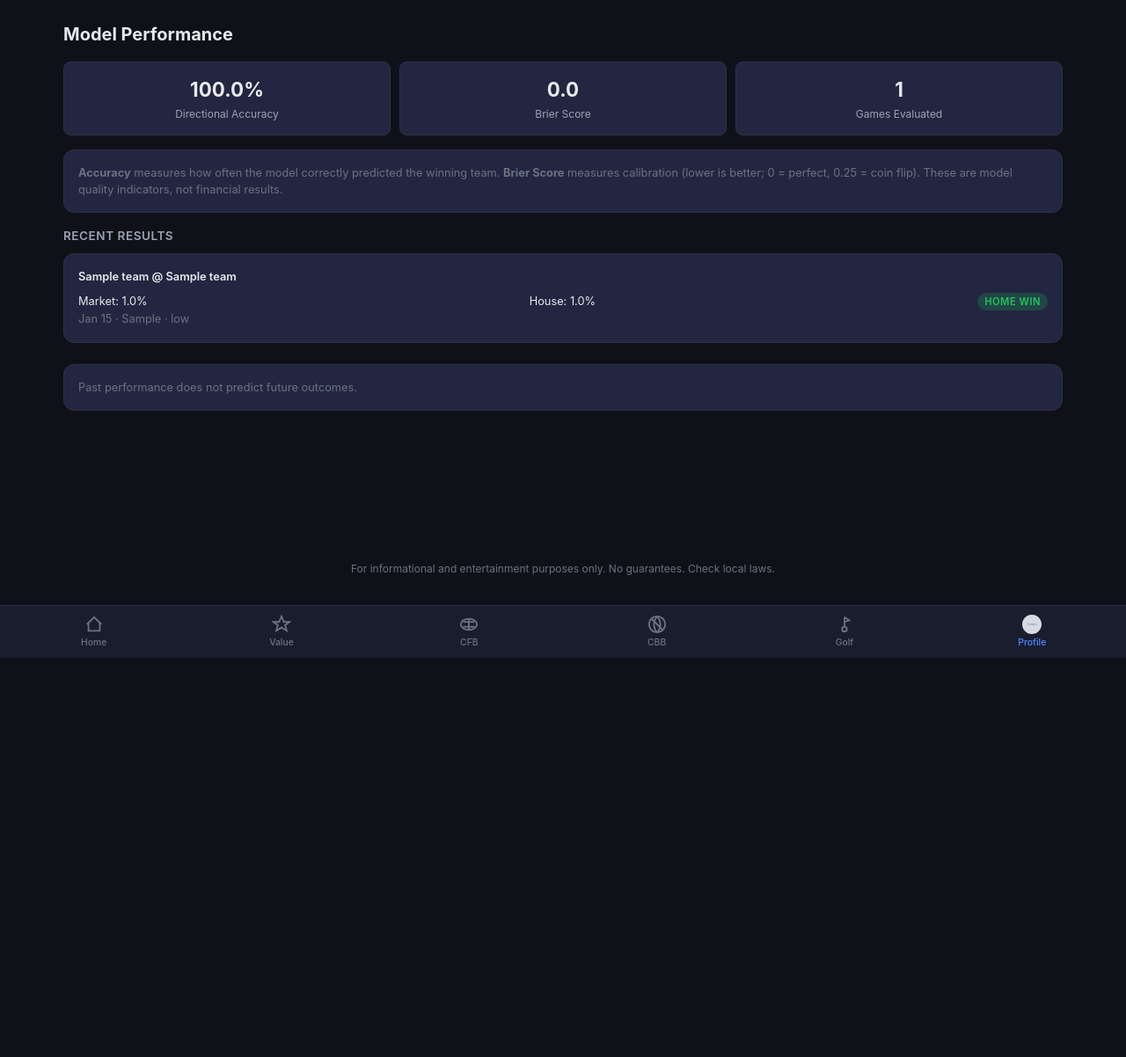
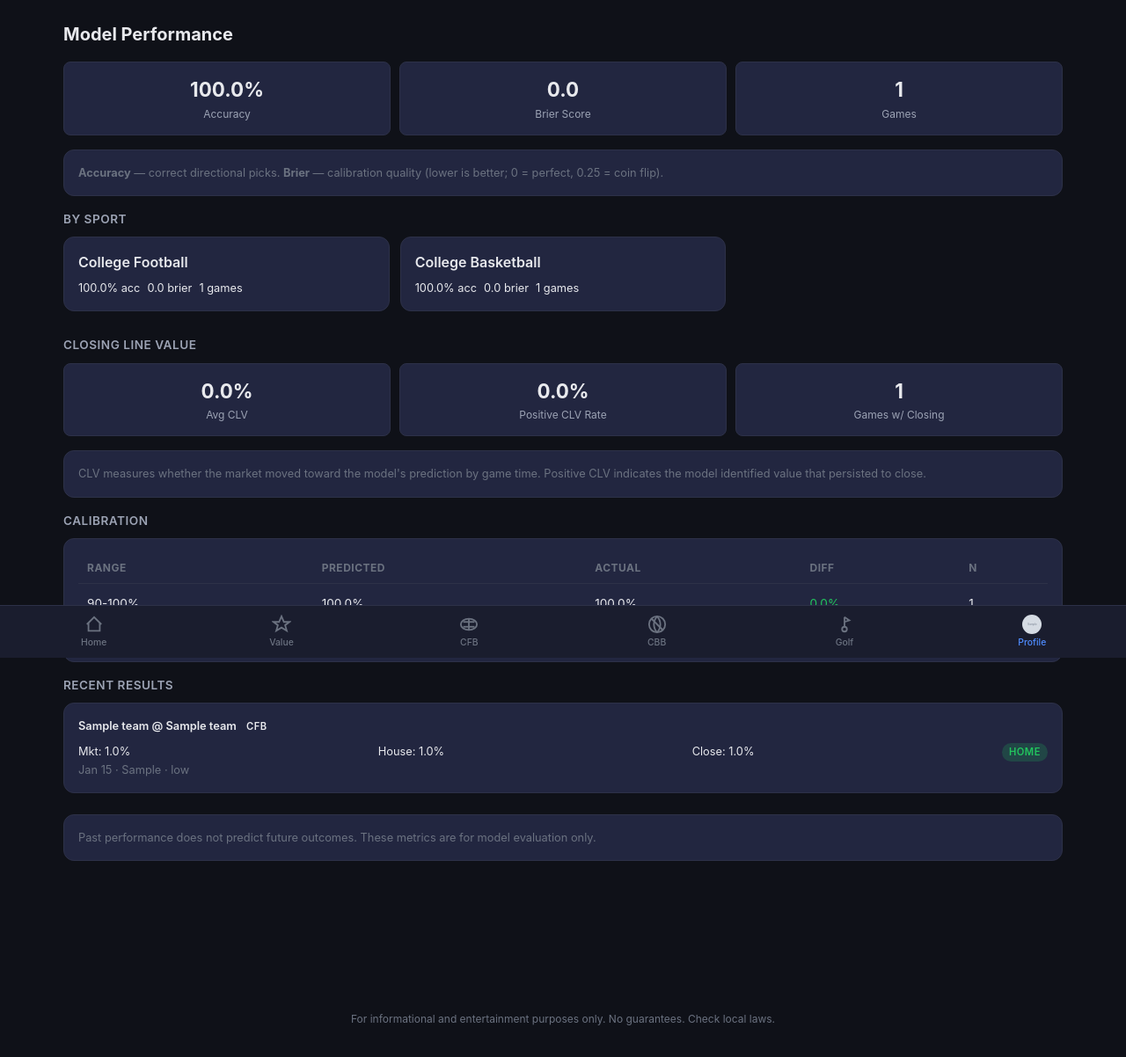
Before and after one commit to djenkins452/brotherwillies, a Django app: page /profile/performance/ in a window 1280 px wide. Shown: the part 52-1254 px from the top of the page at 88% size. Before the commit the page ends 800 px from the top, so only its background shows below. Run offline with Django 5.2, Linux system fonts and the light colour scheme; a user stored in the database is signed in; tables that the repository leaves empty hold one stand-in row (values such as "Sample post"); grey boxes marked "Sample" are stand-in pictures.

Commit message:
Add productive analytics pipeline: snapshots, outcomes, scores, CLV
Wire up the full analytics loop: capture model predictions before games,
store scores from APIs, resolve outcomes after completion, and display
comprehensive performance metrics (accuracy by sport, calibration, CLV).

Co-Authored-By: Claude Opus 4.6 <noreply@anthropic.com>

```diff
--- a/apps/accounts/views.py
+++ b/apps/accounts/views.py
@@ -311,32 +311,106 @@ def my_stats_view(request):
 
 @login_required
 def performance_view(request):
-    snapshots = ModelResultSnapshot.objects.filter(
-        final_outcome__isnull=False
-    ).order_by('-captured_at')[:50]
+    all_snaps = list(
+        ModelResultSnapshot.objects.filter(
+            final_outcome__isnull=False
+        ).select_related('game', 'cbb_game').order_by('-captured_at')
+    )
 
-    correct = 0
-    total = 0
-    brier_sum = 0
-    for snap in snapshots:
-        total += 1
-        predicted_home = snap.house_prob > 0.5
-        actual_home = snap.final_outcome
-        if predicted_home == actual_home:
-            correct += 1
-        brier_sum += (snap.house_prob - (1.0 if actual_home else 0.0)) ** 2
+    cfb_snaps = [s for s in all_snaps if s.game_id is not None]
+    cbb_snaps = [s for s in all_snaps if s.cbb_game_id is not None]
 
-    accuracy = round((correct / total) * 100, 1) if total > 0 else 0
-    brier = round(brier_sum / total, 3) if total > 0 else 0
+    now = timezone.now()
+    snaps_7d = [s for s in all_snaps if s.captured_at >= now - timedelta(days=7)]
+    snaps_30d = [s for s in all_snaps if s.captured_at >= now - timedelta(days=30)]
 
     return render(request, 'accounts/performance.html', {
-        'snapshots': snapshots,
-        'accuracy': accuracy,
-        'brier_score': brier,
-        'total_games': total,
+        'overall': _compute_metrics(all_snaps),
+        'cfb': _compute_metrics(cfb_snaps),
+        'cbb': _compute_metrics(cbb_snaps),
+        'last_7d': _compute_metrics(snaps_7d),
+        'last_30d': _compute_metrics(snaps_30d),
+        'calibration': _compute_calibration(all_snaps),
+        'clv': _compute_clv(all_snaps),
+        'recent_snapshots': all_snaps[:50],
         'help_key': 'performance',
         'nav_active': 'profile',
     })
 
 
+def _compute_metrics(snapshots):
+    correct = 0
+    total = 0
+    brier_sum = 0.0
+    for s in snapshots:
+        total += 1
+        predicted_home = s.house_prob > 0.5
+        if predicted_home == s.final_outcome:
+            correct += 1
+        brier_sum += (s.house_prob - (1.0 if s.final_outcome else 0.0)) ** 2
+    return {
+        'count': total,
+        'accuracy': round((correct / total) * 100, 1) if total else 0,
+        'brier': round(brier_sum / total, 3) if total else 0,
+    }
+
+
+def _compute_calibration(snapshots):
+    ranges = [
+        ('50-60%', 0.50, 0.60),
+        ('60-70%', 0.60, 0.70),
+        ('70-80%', 0.70, 0.80),
+        ('80-90%', 0.80, 0.90),
+        ('90-100%', 0.90, 1.01),
+    ]
+    buckets = {label: {'preds': [], 'actuals': []} for label, _, _ in ranges}
+    for s in snapshots:
+        # Use the favored-side probability for calibration
+        prob = s.house_prob if s.house_prob >= 0.5 else 1.0 - s.house_prob
+        actual = s.final_outcome if s.house_prob >= 0.5 else not s.final_outcome
+        for label, lo, hi in ranges:
+            if lo <= prob < hi:
+                buckets[label]['preds'].append(prob)
+                buckets[label]['actuals'].append(1 if actual else 0)
+                break
+    result = []
+    for label, _, _ in ranges:
+        b = buckets[label]
+        if b['actuals']:
+            avg_pred = sum(b['preds']) / len(b['preds']) * 100
+            actual_rate = sum(b['actuals']) / len(b['actuals']) * 100
+            result.append({
+                'bucket': label,
+                'count': len(b['actuals']),
+                'avg_prediction': round(avg_pred, 1),
+                'actual_rate': round(actual_rate, 1),
+                'diff': round(actual_rate - avg_pred, 1),
+            })
+    return result
+
+
+def _compute_clv(snapshots):
+    with_closing = [s for s in snapshots if s.closing_market_prob is not None]
+    if not with_closing:
+        return {'count': 0, 'avg_clv': 0, 'positive_clv_pct': 0}
+
+    clv_sum = 0.0
+    positive = 0
+    for s in with_closing:
+        # CLV = did the market move toward the model's prediction?
+        initial_edge = abs(s.house_prob - s.market_prob)
+        closing_edge = abs(s.house_prob - s.closing_market_prob)
+        clv = initial_edge - closing_edge  # positive = market moved toward model
+        clv_sum += clv
+        if clv > 0:
+            positive += 1
+
+    count = len(with_closing)
+    return {
+        'count': count,
+        'avg_clv': round((clv_sum / count) * 100, 2),
+        'positive_clv_pct': round((positive / count) * 100, 1),
+    }
+
+
 from django.db import models
--- a/apps/cbb/models.py
+++ b/apps/cbb/models.py
@@ -38,6 +38,8 @@ class Game(models.Model):
     tipoff = models.DateTimeField()
     neutral_site = models.BooleanField(default=False)
     status = models.CharField(max_length=10, choices=STATUS_CHOICES, default='scheduled')
+    home_score = models.IntegerField(null=True, blank=True)
+    away_score = models.IntegerField(null=True, blank=True)
 
     class Meta:
         ordering = ['tipoff']
--- a/apps/cfb/models.py
+++ b/apps/cfb/models.py
@@ -38,6 +38,8 @@ class Game(models.Model):
     kickoff = models.DateTimeField()
     neutral_site = models.BooleanField(default=False)
     status = models.CharField(max_length=10, choices=STATUS_CHOICES, default='scheduled')
+    home_score = models.IntegerField(null=True, blank=True)
+    away_score = models.IntegerField(null=True, blank=True)
 
     class Meta:
         ordering = ['kickoff']
--- a/apps/datahub/management/commands/refresh_data.py
+++ b/apps/datahub/management/commands/refresh_data.py
@@ -34,6 +34,8 @@ class Command(BaseCommand):
                 call_command('ingest_odds', sport=sport, force=True)
                 if has_injuries:
                     call_command('ingest_injuries', sport=sport, force=True)
+                call_command('capture_snapshots', sport=sport)
+                call_command('resolve_outcomes', sport=sport)
                 self.stdout.write(self.style.SUCCESS(f'{sport} done'))
             except Exception as e:
                 self.stdout.write(self.style.WARNING(f'{sport} failed: {e}'))
--- a/static/css/style.css
+++ b/static/css/style.css
@@ -233,6 +233,7 @@ a:hover {
 .badge-red { background: rgba(239,68,68,0.2); color: var(--red); }
 .badge-yellow { background: rgba(234,179,8,0.2); color: var(--yellow); }
 .badge-blue { background: rgba(79,140,255,0.2); color: var(--accent); }
+.badge-gray { background: rgba(156,163,180,0.2); color: var(--text-secondary); }
 .badge-fav {
     background: rgba(234,179,8,0.15);
     color: var(--yellow);
@@ -385,6 +386,10 @@ select.form-control {
 }
 
 /* ========== Tables (card style on mobile) ========== */
+.table-wrap {
+    overflow-x: auto;
+    -webkit-overflow-scrolling: touch;
+}
 .data-table {
     width: 100%;
     border-collapse: collapse;
@@ -491,6 +496,8 @@ select.form-control {
 /* ========== Utility ========== */
 .text-center { text-align: center; }
 .text-muted { color: var(--text-muted); }
+.text-green { color: var(--green); }
+.text-red { color: var(--red); }
 .text-sm { font-size: 0.8rem; }
 .mt-1 { margin-top: 8px; }
 .mt-2 { margin-top: 16px; }
@@ -608,6 +615,14 @@ select.form-control {
 .game-card .vs {
     color: var(--text-muted);
     font-size: 0.75rem;
+}
+.game-score {
+    font-weight: 700;
+    margin-left: 6px;
+    padding: 2px 6px;
+    background: rgba(255,255,255,0.08);
+    border-radius: 4px;
+    font-size: 0.95em;
 }
 .game-card .game-meta {
     display: flex;
--- a/templates/accounts/performance.html
+++ b/templates/accounts/performance.html
@@ -4,49 +4,169 @@
 {% block content %}
 <h1 class="page-title">Model Performance</h1>
 
+<!-- Overall -->
 <div class="stat-grid">
     <div class="stat-tile">
-        <div class="stat-value">{{ accuracy }}%</div>
-        <div class="stat-label">Directional Accuracy</div>
+        <div class="stat-value">{{ overall.accuracy }}%</div>
+        <div class="stat-label">Accuracy</div>
     </div>
     <div class="stat-tile">
-        <div class="stat-value">{{ brier_score }}</div>
+        <div class="stat-value">{{ overall.brier }}</div>
         <div class="stat-label">Brier Score</div>
     </div>
     <div class="stat-tile">
-        <div class="stat-value">{{ total_games }}</div>
-        <div class="stat-label">Games Evaluated</div>
+        <div class="stat-value">{{ overall.count }}</div>
+        <div class="stat-label">Games</div>
     </div>
 </div>
 
 <div class="card mb-2">
     <p class="text-sm text-muted">
-        <strong>Accuracy</strong> measures how often the model correctly predicted the winning team.
-        <strong>Brier Score</strong> measures calibration (lower is better; 0 = perfect, 0.25 = coin flip).
-        These are model quality indicators, not financial results.
+        <strong>Accuracy</strong> — correct directional picks.
+        <strong>Brier</strong> — calibration quality (lower is better; 0 = perfect, 0.25 = coin flip).
     </p>
 </div>
 
+<!-- Sport breakdown -->
+{% if cfb.count > 0 or cbb.count > 0 %}
+<p class="section-title mt-2">By Sport</p>
+<div class="card-grid">
+    {% if cfb.count > 0 %}
+    <div class="card">
+        <div class="card-title">College Football</div>
+        <div class="gap-row text-sm">
+            <span>{{ cfb.accuracy }}% acc</span>
+            <span>{{ cfb.brier }} brier</span>
+            <span>{{ cfb.count }} games</span>
+        </div>
+    </div>
+    {% endif %}
+    {% if cbb.count > 0 %}
+    <div class="card">
+        <div class="card-title">College Basketball</div>
+        <div class="gap-row text-sm">
+            <span>{{ cbb.accuracy }}% acc</span>
+            <span>{{ cbb.brier }} brier</span>
+            <span>{{ cbb.count }} games</span>
+        </div>
+    </div>
+    {% endif %}
+</div>
+{% endif %}
+
+<!-- Trends -->
+{% if last_7d.count > 0 or last_30d.count > 0 %}
+<p class="section-title mt-2">Recent Trends</p>
+<div class="card-grid">
+    {% if last_7d.count > 0 %}
+    <div class="card">
+        <div class="card-title">Last 7 Days</div>
+        <div class="gap-row text-sm">
+            <span>{{ last_7d.accuracy }}% acc</span>
+            <span>{{ last_7d.brier }} brier</span>
+            <span>{{ last_7d.count }} games</span>
+        </div>
+    </div>
+    {% endif %}
+    {% if last_30d.count > 0 %}
+    <div class="card">
+        <div class="card-title">Last 30 Days</div>
+        <div class="gap-row text-sm">
+            <span>{{ last_30d.accuracy }}% acc</span>
+            <span>{{ last_30d.brier }} brier</span>
+            <span>{{ last_30d.count }} games</span>
+        </div>
+    </div>
+    {% endif %}
+</div>
+{% endif %}
+
+<!-- CLV -->
+{% if clv.count > 0 %}
+<p class="section-title mt-2">Closing Line Value</p>
+<div class="stat-grid">
+    <div class="stat-tile">
+        <div class="stat-value {% if clv.avg_clv > 0 %}text-green{% elif clv.avg_clv < 0 %}text-red{% endif %}">{{ clv.avg_clv }}%</div>
+        <div class="stat-label">Avg CLV</div>
+    </div>
+    <div class="stat-tile">
+        <div class="stat-value">{{ clv.positive_clv_pct }}%</div>
+        <div class="stat-label">Positive CLV Rate</div>
+    </div>
+    <div class="stat-tile">
+        <div class="stat-value">{{ clv.count }}</div>
+        <div class="stat-label">Games w/ Closing</div>
+    </div>
+</div>
+<div class="card mb-2">
+    <p class="text-sm text-muted">
+        CLV measures whether the market moved toward the model's prediction by game time.
+        Positive CLV indicates the model identified value that persisted to close.
+    </p>
+</div>
+{% endif %}
+
+<!-- Calibration -->
+{% if calibration %}
+<p class="section-title mt-2">Calibration</p>
+<div class="card">
+    <div class="table-wrap">
+        <table class="data-table">
+            <thead>
+                <tr>
+                    <th>Range</th>
+                    <th>Predicted</th>
+                    <th>Actual</th>
+                    <th>Diff</th>
+                    <th>N</th>
+                </tr>
+            </thead>
+            <tbody>
+            {% for b in calibration %}
+                <tr>
+                    <td>{{ b.bucket }}</td>
+                    <td>{{ b.avg_prediction }}%</td>
+                    <td>{{ b.actual_rate }}%</td>
+                    <td class="{% if b.diff > 5 %}text-red{% elif b.diff < -5 %}text-red{% else %}text-green{% endif %}">{{ b.diff|floatformat:1 }}%</td>
+                    <td>{{ b.count }}</td>
+                </tr>
+            {% endfor %}
+            </tbody>
+        </table>
+    </div>
+    <p class="text-sm text-muted mt-1">
+        Well-calibrated models have predicted and actual rates closely aligned.
+    </p>
+</div>
+{% endif %}
+
+<!-- Recent results -->
 <p class="section-title mt-2">Recent Results</p>
-{% for snap in snapshots %}
+{% for snap in recent_snapshots %}
 <div class="card">
-    <div class="card-title text-sm">{{ snap.game }}</div>
+    <div class="card-title text-sm">
+        {% if snap.game %}{{ snap.game }}{% else %}{{ snap.cbb_game }}{% endif %}
+        <span class="badge" style="font-size:.7rem;">{% if snap.game %}CFB{% else %}CBB{% endif %}</span>
+    </div>
     <div class="gap-row text-sm" style="justify-content:space-between;">
-        <span>Market: {{ snap.market_prob|floatformat:1 }}%</span>
+        <span>Mkt: {{ snap.market_prob|floatformat:1 }}%</span>
         <span>House: {{ snap.house_prob|floatformat:1 }}%</span>
+        {% if snap.closing_market_prob %}
+        <span>Close: {{ snap.closing_market_prob|floatformat:1 }}%</span>
+        {% endif %}
         {% if snap.final_outcome is not None %}
         <span class="badge {% if snap.final_outcome %}badge-green{% else %}badge-red{% endif %}">
-            {{ snap.final_outcome|yesno:"Home Win,Away Win" }}
+            {{ snap.final_outcome|yesno:"Home,Away" }}
         </span>
         {% endif %}
     </div>
     <div class="text-sm text-muted">{{ snap.captured_at|date:"M d" }} &middot; {{ snap.house_model_version }} &middot; {{ snap.data_confidence }}</div>
 </div>
 {% empty %}
-<div class="empty-state"><p>No completed games with results yet. Performance data will appear after games are finalized.</p></div>
+<div class="empty-state"><p>No completed games yet. Performance data will appear as games are finalized.</p></div>
 {% endfor %}
 
 <div class="card mt-3">
-    <p class="text-sm text-muted">Past performance does not predict future outcomes.</p>
+    <p class="text-sm text-muted">Past performance does not predict future outcomes. These metrics are for model evaluation only.</p>
 </div>
 {% endblock %}
--- a/templates/cbb/game_detail.html
+++ b/templates/cbb/game_detail.html
@@ -9,10 +9,13 @@
     {% endif %}
     <div class="teams" style="font-size:1.25rem;font-weight:700;">
         <span class="team-name">{{ game.away_team.name }}</span>
+        {% if game.away_score is not None %}<span class="game-score">{{ game.away_score }}</span>{% endif %}
         <span class="vs">@</span>
         <span class="team-name">{{ game.home_team.name }}</span>
+        {% if game.home_score is not None %}<span class="game-score">{{ game.home_score }}</span>{% endif %}
     </div>
     <div class="game-meta mt-1">
+        {% if game.status == 'final' %}<span class="badge badge-gray">Final</span>{% elif game.status == 'live' %}<span class="badge badge-live">Live</span>{% endif %}
         <span>{{ game.tipoff|date:"D M d, g:i A" }} {% tz_abbr %}</span>
         {% if game.neutral_site %}<span class="badge">Neutral</span>{% endif %}
         <span class="badge badge-{{ data.confidence_class }}">{{ data.confidence }}</span>
--- a/templates/cfb/game_detail.html
+++ b/templates/cfb/game_detail.html
@@ -10,10 +10,13 @@
 
     <div class="teams" style="font-size:1.1rem;">
         <span class="team-name">{{ game.away_team.name }}</span>
+        {% if game.away_score is not None %}<span class="game-score">{{ game.away_score }}</span>{% endif %}
         <span class="vs" style="margin:0 12px;">@</span>
         <span class="team-name">{{ game.home_team.name }}</span>
+        {% if game.home_score is not None %}<span class="game-score">{{ game.home_score }}</span>{% endif %}
     </div>
     <div class="text-sm text-muted mt-1">
+        {% if game.status == 'final' %}<span class="badge badge-gray">Final</span>{% elif game.status == 'live' %}<span class="badge badge-live">Live</span>{% endif %}
         {{ game.kickoff|date:"l, M d Y - g:i A" }} {% tz_abbr %}
         {% if game.neutral_site %} &middot; Neutral Site{% endif %}
     </div>
--- a/templates/core/home.html
+++ b/templates/core/home.html
@@ -16,8 +16,10 @@
         {% endif %}
         <div class="teams">
             <span class="team-name">{{ g.game.away_team.name }}</span>
+            {% if g.game.away_score is not None %}<span class="game-score">{{ g.game.away_score }}</span>{% endif %}
             <span class="vs">@</span>
             <span class="team-name">{{ g.game.home_team.name }}</span>
+            {% if g.game.home_score is not None %}<span class="game-score">{{ g.game.home_score }}</span>{% endif %}
         </div>
         <div class="edge-row">
             <span>Mkt: {{ g.market_prob|floatformat:0 }}%</span>
@@ -33,8 +35,10 @@
         {% endif %}
         <div class="teams">
             <span class="team-name">{{ g.game.away_team.name }}</span>
+            {% if g.game.away_score is not None %}<span class="game-score">{{ g.game.away_score }}</span>{% endif %}
             <span class="vs">@</span>
             <span class="team-name">{{ g.game.home_team.name }}</span>
+            {% if g.game.home_score is not None %}<span class="game-score">{{ g.game.home_score }}</span>{% endif %}
         </div>
         <div class="edge-row">
             <span>Mkt: {{ g.market_prob|floatformat:0 }}%</span>
```
Also changed, not shown: apps/datahub/management/commands/capture_snapshots.py (added, +138 -0 lines), apps/datahub/management/commands/resolve_outcomes.py (added, +104 -0 lines), apps/datahub/providers/cbb/schedule_provider.py (+17 -0 lines), apps/datahub/providers/cfb/schedule_provider.py (+10 -0 lines), apps/cbb/migrations/0002_game_away_score_game_home_score.py (added), apps/cfb/migrations/0002_game_away_score_game_home_score.py (added), docs/changelog.md.
